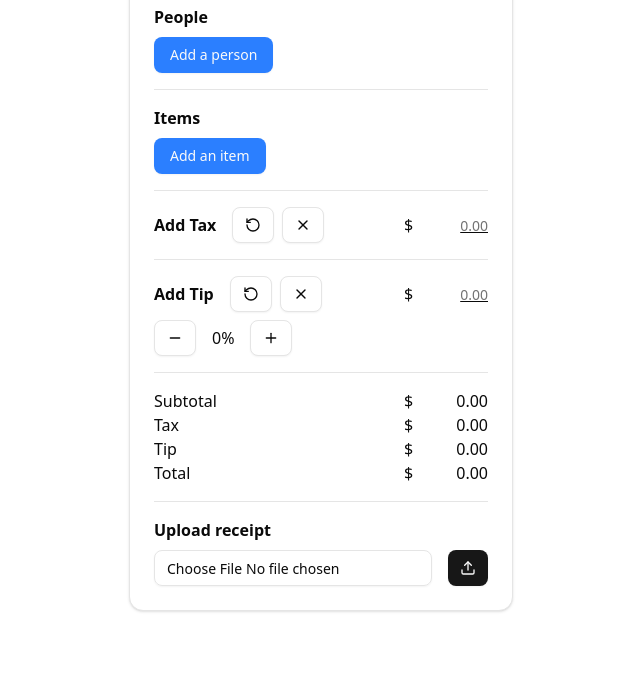
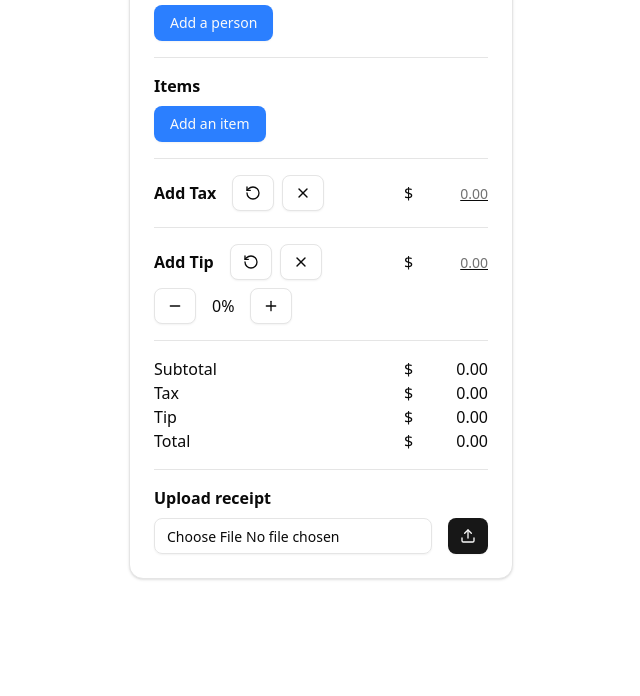
Before and after one commit to jackchealdang/splitt-app, an Astro site: page / in a window 1280 px wide. Shown: the part 136-832 px from the top of the page, without its empty margins (319-959 px from the left). After the commit the page ends 800 px from the top, so only its background shows below. Built offline with nearby package versions, Linux system fonts and the light colour scheme; Astro itself is replaced by a stand-in of ours.

Commit message:
feat: remove top margin

```diff
--- a/src/layouts/Layout.astro
+++ b/src/layouts/Layout.astro
@@ -18,7 +18,7 @@ import { Toaster } from "@/components/ui/Toaster";
     <meta name="viewport" content="width=device-width, initial-scale=1, maximum-scale=1, user-scalable=no">
 		<title>Splitt</title>
 	</head>
-	<body class="flex flex-col w-full h-full items-center absolute sm:top-8">
+	<body class="flex flex-col w-full h-full items-center absolute">
 		<slot />
     <Toaster client:only/>
 	</body>
```
